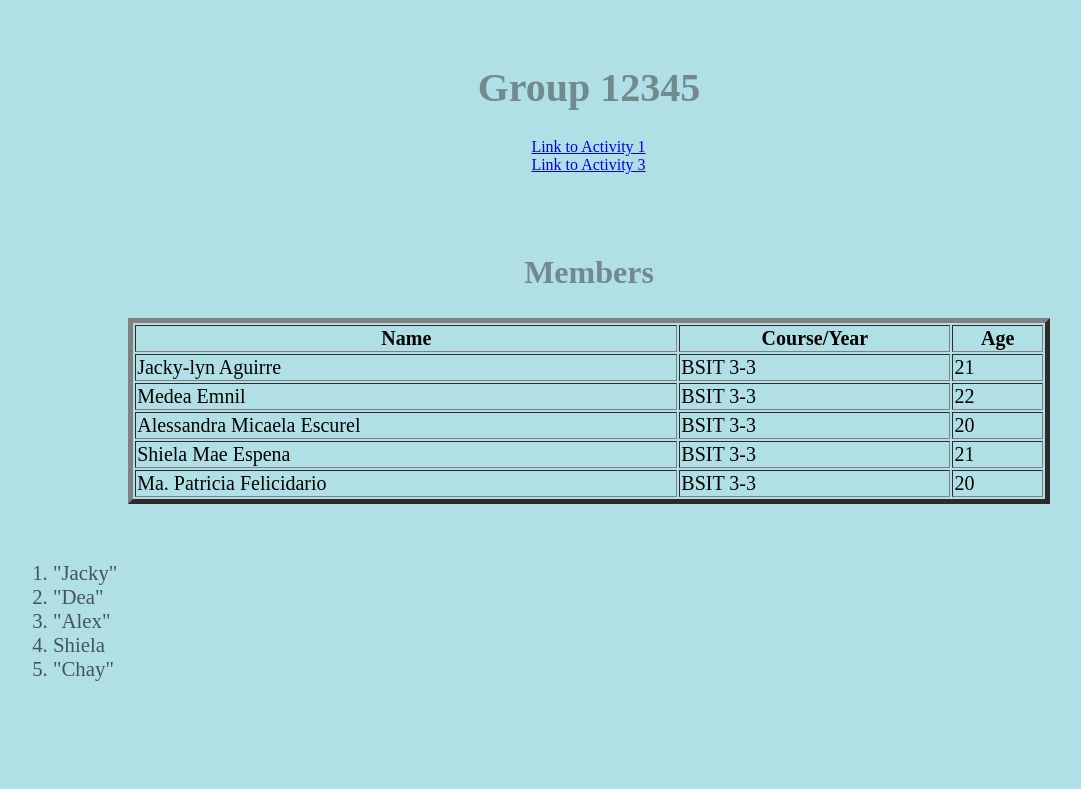
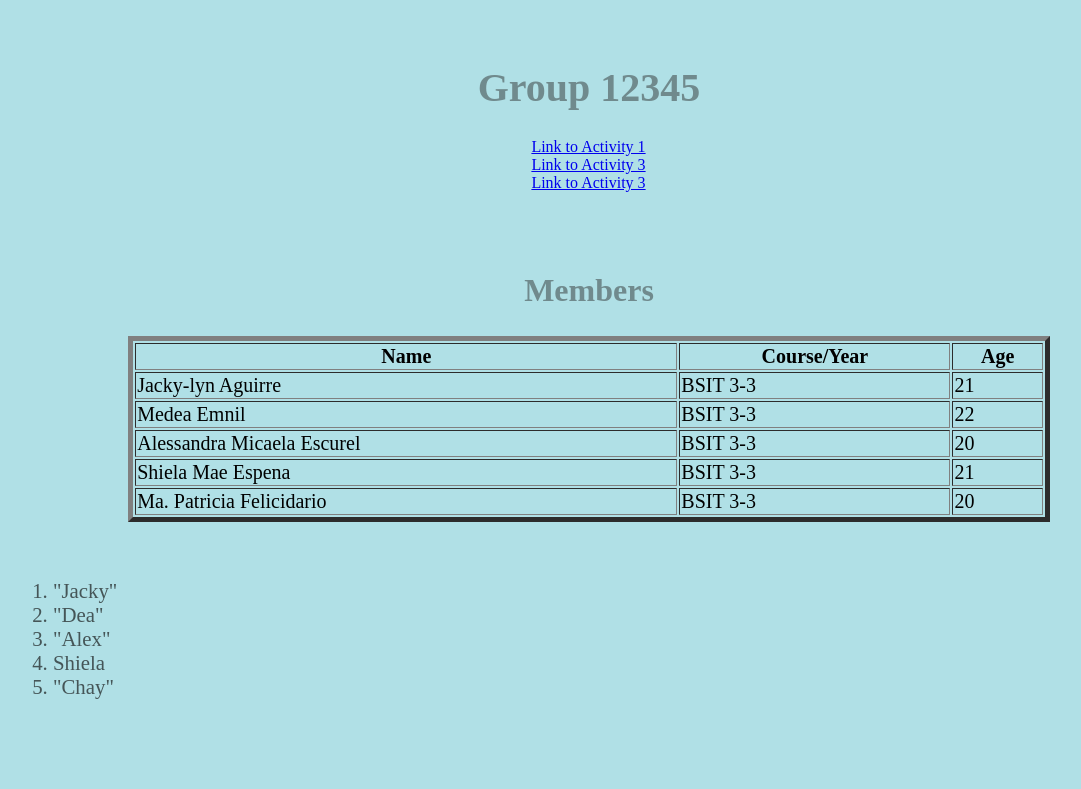
Before and after one commit to alxndraesc/Lab_Activities_WST, a plain HTML site: page index.html in a window 1280 px wide. Shown: the top 789 px of the page, without its empty margins (51-1132 px from the left). Drawn offline with Linux system fonts and the light colour scheme.

Commit message:
Update index.html

```diff
--- a/index.html
+++ b/index.html
@@ -9,6 +9,7 @@
 <h1 align="center" style="color: rgb(112, 138, 141); font-size: 250%;">Group 12345</h1>
 <a href="Activity1.html" style="margin-left: 45%;"> Link to Activity 1</a><br>
 <a href="Activity3.html" style="margin-left: 45%;"> Link to Activity 3</a>
+<a href="Activity4.html" style="margin-left: 45%;"> Link to Activity 3</a>
 <br><br><br><br>
 <h2 style="color:rgb(112, 138, 141) ; font-size: 200%;" align="center"> Members </h2>
 <table style="font-size: 20px;" border="5px" align="center"; width=80%;>
```
